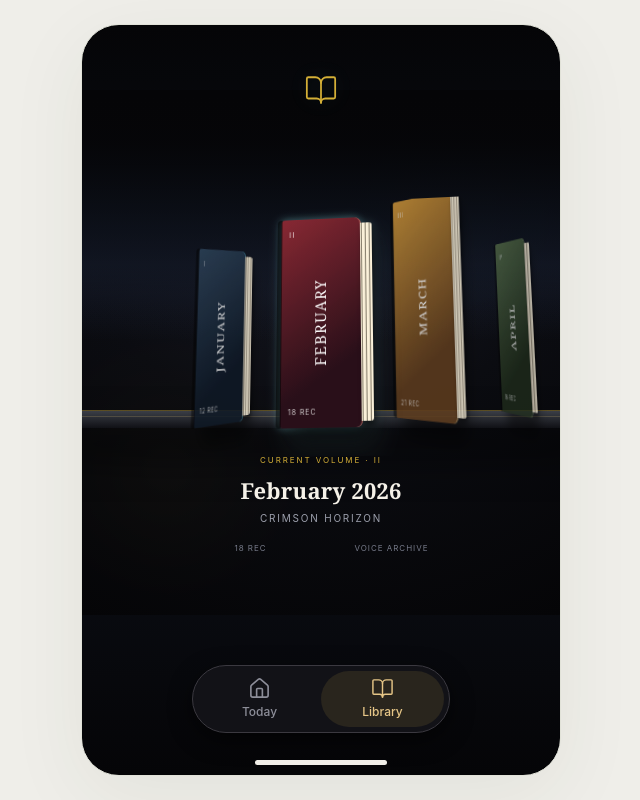
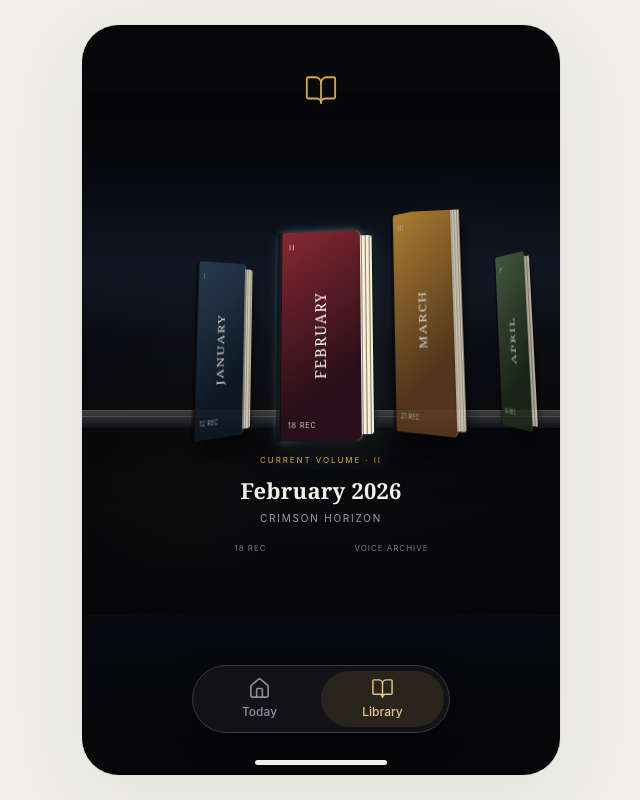
Before and after one commit to quiteqiang/lifebook, a React (Vite) app: page / in a window 1280 px wide. Both pictures are taken after a click on the button "Library". Shown: the whole page, without its empty margins (319-959 px from the left). Built offline with nearby package versions, Linux system fonts and the light colour scheme.

Commit message:
Lower Library book carousel further

```diff
--- a/styles.css
+++ b/styles.css
@@ -338,7 +338,7 @@ button:focus-visible {outline:2px solid #557862; outline-offset:5px;}
 .library-bookshelf { position:relative; z-index:1; height:300px; display:flex; align-items:flex-end; justify-content:center; margin-top:8px; perspective:1000px; }
 .library-shelf-plank { position:absolute; left:-12%; right:-12%; bottom:15px; height:18px; border-top:1px solid #d4af3760; background:linear-gradient(#3b3e46,#101116); box-shadow:0 25px 40px #000c; }
 .library-shelf-plank::after { content:""; position:absolute; inset:5px 0 auto; height:1px; background:#e4c97830; }
-.library-books-carousel { position:relative; display:block; width:100%; height:300px; overflow:hidden; padding:0 0 28px; cursor:grab; perspective:900px; touch-action:pan-y; transform:translateY(5%) rotateX(14deg) rotateY(-8deg); transform-style:preserve-3d; }
+.library-books-carousel { position:relative; display:block; width:100%; height:300px; overflow:hidden; padding:0 0 28px; cursor:grab; perspective:900px; touch-action:pan-y; transform:translateY(10%) rotateX(14deg) rotateY(-8deg); transform-style:preserve-3d; }
 .library-books-carousel.is-dragging { cursor:grabbing; user-select:none; }
 .library-book-page { display:contents; }
 .library-book { position:absolute; left:50%; bottom:28px; flex:none; width:76px; height:220px; display:flex; flex-direction:column; justify-content:space-between; padding:10px 8px; overflow:visible; border:0; border-radius:4px 7px 6px 3px; color:#eee; cursor:pointer; transform-style:preserve-3d; transition:filter .28s ease,box-shadow .28s ease; will-change:transform,opacity; box-shadow:12px 18px 22px #0009; text-align:left; }
```
